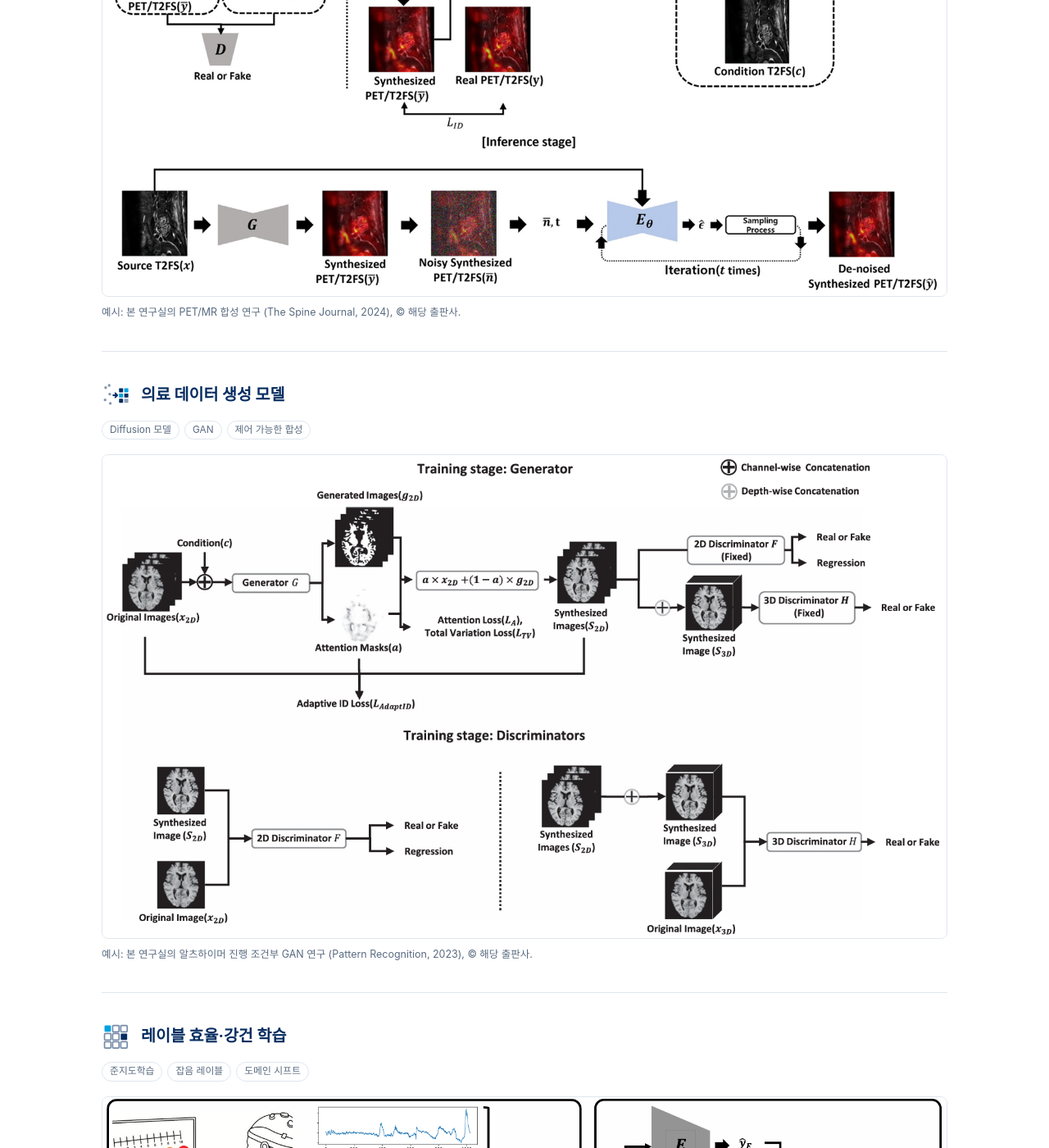
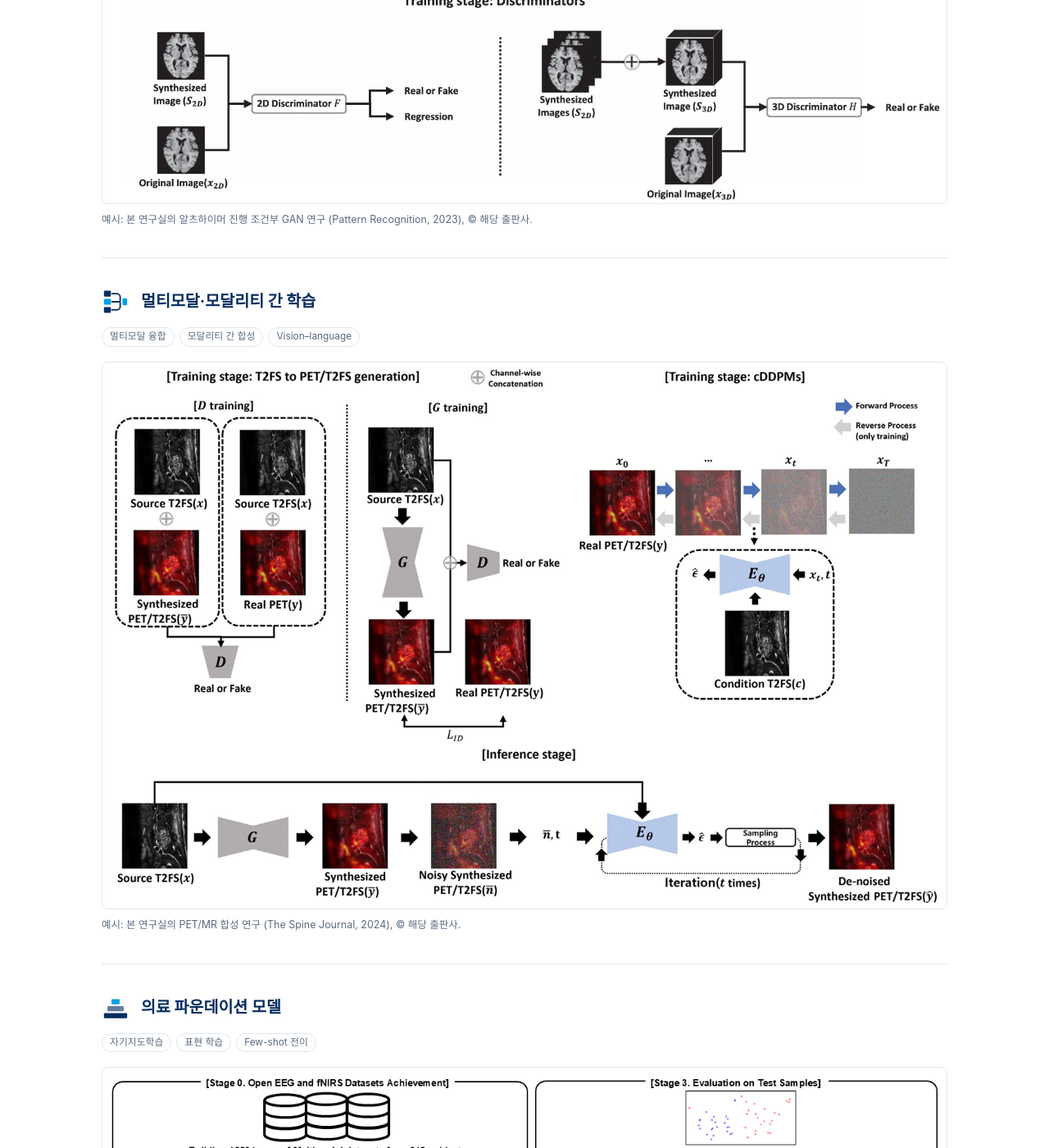
Before and after one commit to milelab-yu/milelab-yu.github.io, a Jekyll site: the page built from ko/research.md, in a window 1280 px wide and 1400 px high, scrolled down 1649 px. Shown: the whole window at 82% size. Built offline with Jekyll 4.4.1, drawn with Linux system fonts in a browser that asks for light colours; part of the change alters nothing that is shown; some of the changed text lies outside the part shown.

Commit message:
feat: 연구 분야를 BCI·영상 생성·멀티모달·파운데이션 모델 4개로 재편
논문 그림 매핑: BCI-TNSRE, 영상 생성-Pattern Recognition,
멀티모달-Spine Journal, 파운데이션 모델-CBM.
BCI용 아이콘(두피 전극 + 신호 파형) 신규 제작.

Co-Authored-By: Claude Opus 5 (1M context) <noreply@anthropic.com>
Claude-Session: https://claude.ai/code/session_01W96o5EccXN4i3Jh1jTfkA5

```diff
--- a/_data/research.yml
+++ b/_data/research.yml
@@ -1,10 +1,35 @@
 # 연구 주제. UI 문자열은 _data/i18n.yml, 논문 목록은 _data/publications.json.
-# 그림은 PI의 기존 연구에서 가져온 예시이며 출처를 반드시 표기한다.
+# 그림은 발표 논문에서 가져온 예시이며 출처를 반드시 표기한다.
 en:
+  - id: bci
+    title: "Brain–Computer Interface"
+    figure: "/assets/img/research/tnsre.png"
+    figure_credit: "Example from our EEG-based pain assessment work (IEEE TNSRE, 2026), © the respective publisher."
+    keywords:
+      - "EEG and fNIRS"
+      - "Neural decoding"
+      - "Non-invasive BCI"
+
+  - id: generative
+    title: "Image Generation"
+    figure: "/assets/img/research/pattern_recognition.png"
+    figure_credit: "Example from our conditional GAN work on Alzheimer's progression (Pattern Recognition, 2023), © the respective publisher."
+    keywords:
+      - "Diffusion models"
+      - "GANs"
+      - "Controllable synthesis"
+
+  - id: multimodal
+    title: "Multimodal and Cross-Modality Learning"
+    figure: "/assets/img/research/spine.png"
+    figure_credit: "Example from our PET/MR synthesis work (The Spine Journal, 2024), © the respective publisher."
+    keywords:
+      - "Multimodal fusion"
+      - "Cross-modality synthesis"
+      - "Vision–language"
+
   - id: foundation-models
     title: "Medical Foundation Models"
-    summary: >-
-      Pre-training on large unlabelled collections of images, biosignals, and clinical text, so that a downstream task can start from a handful of labels.
     figure: "/assets/img/research/cibm.png"
     figure_credit: "Example from our EEG–fNIRS foundation model (Computers in Biology and Medicine, 2025), © the respective publisher."
     keywords:
@@ -12,56 +37,27 @@ en:
       - "Representation learning"
       - "Few-shot transfer"
 
-  - id: multimodal
-    title: "Multimodal and Cross-Modality Learning"
-    summary: >-
-      Fusing image, signal, and text together, and translating one modality into another when acquiring it is expensive or impossible.
-    figure: "/assets/img/research/spine.png"
-    figure_credit: "Example from our PET/MR synthesis work (The Spine Journal, 2024), © the respective publisher."
+ko:
+  - id: bci
+    title: "뇌–컴퓨터 인터페이스"
+    figure: "/assets/img/research/tnsre.png"
+    figure_credit: "예시: 본 연구실의 뇌파 기반 통증 평가 연구 (IEEE TNSRE, 2026), © 해당 출판사."
     keywords:
-      - "Multimodal fusion"
-      - "Cross-modality synthesis"
-      - "Vision–language"
+      - "EEG·fNIRS"
+      - "신경 신호 디코딩"
+      - "비침습 BCI"
 
   - id: generative
-    title: "Generative Models for Medical Data"
-    summary: >-
-      Diffusion models and GANs with explicit control over anatomy and clinical condition — for synthesis, disease progression, and privacy-preserving sharing.
+    title: "영상 생성"
     figure: "/assets/img/research/pattern_recognition.png"
-    figure_credit: "Example from our conditional GAN work on Alzheimer's progression (Pattern Recognition, 2023), © the respective publisher."
+    figure_credit: "예시: 본 연구실의 알츠하이머 진행 조건부 GAN 연구 (Pattern Recognition, 2023), © 해당 출판사."
     keywords:
-      - "Diffusion models"
-      - "GANs"
-      - "Controllable synthesis"
-
-  - id: label-efficient
-    title: "Label-Efficient and Robust Learning"
-    summary: >-
-      Learning under weak, noisy, or shifting supervision, so that accuracy survives a new site, a new scanner, or a new patient.
-    figure: "/assets/img/research/tnsre.png"
-    figure_credit: "Example from our EEG-based pain assessment work (IEEE TNSRE, 2026), © the respective publisher."
-    keywords:
-      - "Semi-supervised learning"
-      - "Noisy labels"
-      - "Domain shift"
-
-
-ko:
-  - id: foundation-models
-    title: "의료 파운데이션 모델"
-    summary: >-
-      영상·생체신호·임상텍스트로 이루어진 대규모 비레이블 데이터로 사전학습해, 적은 레이블만으로 downstream 과제에 옮겨 쓸 수 있는 표현을 학습합니다.
-    figure: "/assets/img/research/cibm.png"
-    figure_credit: "예시: 본 연구실의 EEG–fNIRS 파운데이션 모델 (Computers in Biology and Medicine, 2025), © 해당 출판사."
-    keywords:
-      - "자기지도학습"
-      - "표현 학습"
-      - "Few-shot 전이"
+      - "Diffusion 모델"
+      - "GAN"
+      - "제어 가능한 합성"
 
   - id: multimodal
     title: "멀티모달·모달리티 간 학습"
-    summary: >-
-      영상·신호·텍스트를 함께 융합하는 방법과, 얻기 어렵거나 촬영 비용이 큰 모달리티를 다른 모달리티에서 생성해내는 방법을 연구합니다.
     figure: "/assets/img/research/spine.png"
     figure_credit: "예시: 본 연구실의 PET/MR 합성 연구 (The Spine Journal, 2024), © 해당 출판사."
     keywords:
@@ -69,24 +65,11 @@ ko:
       - "모달리티 간 합성"
       - "Vision–language"
 
-  - id: generative
-    title: "의료 데이터 생성 모델"
-    summary: >-
-      해부학적 구조와 임상 조건을 명시적으로 통제하는 diffusion·GAN으로 데이터 합성, 질환 진행 모델링, 프라이버시 보존 공유를 다룹니다.
-    figure: "/assets/img/research/pattern_recognition.png"
-    figure_credit: "예시: 본 연구실의 알츠하이머 진행 조건부 GAN 연구 (Pattern Recognition, 2023), © 해당 출판사."
+  - id: foundation-models
+    title: "의료 파운데이션 모델"
+    figure: "/assets/img/research/cibm.png"
+    figure_credit: "예시: 본 연구실의 EEG–fNIRS 파운데이션 모델 (Computers in Biology and Medicine, 2025), © 해당 출판사."
     keywords:
-      - "Diffusion 모델"
-      - "GAN"
-      - "제어 가능한 합성"
-
-  - id: label-efficient
-    title: "레이블 효율·강건 학습"
-    summary: >-
-      약하거나 잡음이 섞이거나 분포가 바뀌는 감독 신호 아래에서도, 다른 기관·장비·환자로 옮겨갔을 때 성능이 유지되는 학습을 연구합니다.
-    figure: "/assets/img/research/tnsre.png"
-    figure_credit: "예시: 본 연구실의 뇌파 기반 통증 평가 연구 (IEEE TNSRE, 2026), © 해당 출판사."
-    keywords:
-      - "준지도학습"
-      - "잡음 레이블"
-      - "도메인 시프트"
+      - "자기지도학습"
+      - "표현 학습"
+      - "Few-shot 전이"
--- a/_includes/research-icon.html
+++ b/_includes/research-icon.html
@@ -7,6 +7,16 @@
 <svg class="research-icon" viewBox="0 0 48 48" role="img" aria-hidden="true" focusable="false"
      xmlns="http://www.w3.org/2000/svg">
   {%- case i -%}
+
+  {%- when 'bci' -%}
+  {%- comment -%} 두피 전극 + 신호 파형 — 비침습 뇌신호 계측 {%- endcomment -%}
+  <path d="M8 27a16 16 0 0 1 32 0v6a5 5 0 0 1-5 5H13a5 5 0 0 1-5-5z"
+        fill="none" stroke="var(--icon-fg)" stroke-width="2.8" stroke-linejoin="round"/>
+  <rect x="12" y="6"  width="7" height="7" rx="1.4" fill="var(--icon-fg)"/>
+  <rect x="29" y="6"  width="7" height="7" rx="1.4" fill="var(--icon-fg)"/>
+  <rect x="20.5" y="2" width="7" height="7" rx="1.4" fill="var(--icon-accent)"/>
+  <path d="M13 30h5l3-7 4 13 3-8h7" fill="none" stroke="var(--icon-accent)" stroke-width="2.8"
+        stroke-linecap="round" stroke-linejoin="round"/>
 
   {%- when 'foundation-models' -%}
   {%- comment -%} 넓은 비레이블 토대 위에 좁아지는 층 — 사전학습에서 downstream으로 {%- endcomment -%}
```
